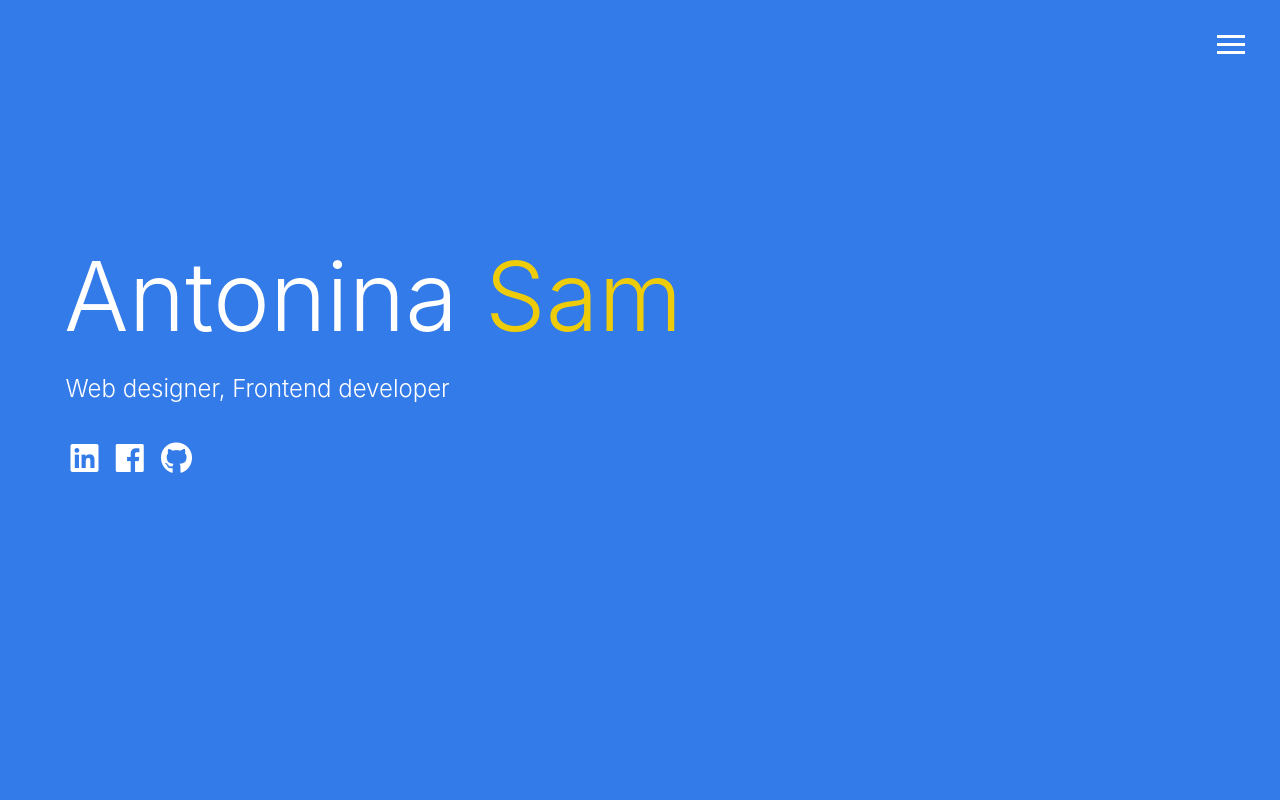
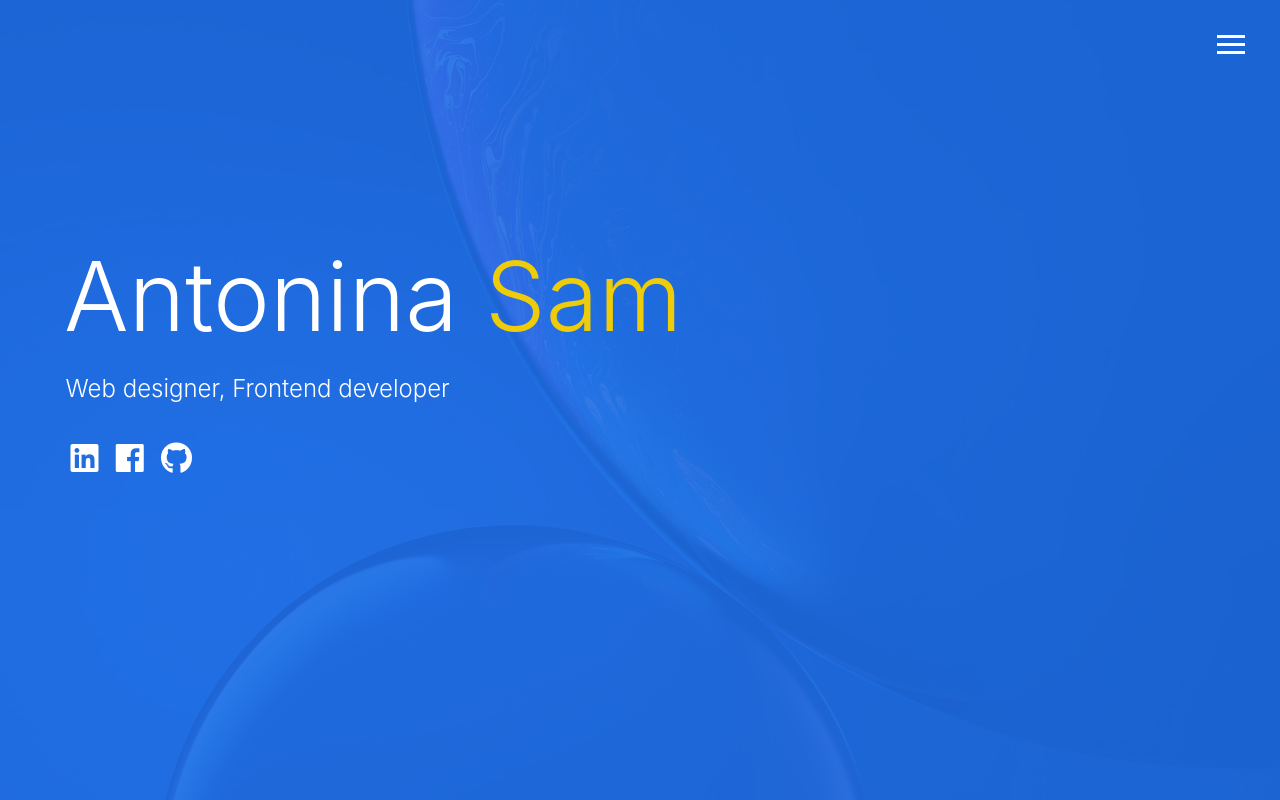
Before and after one commit to AntoninaSam/my_portfolio, a website: page dist/index.html in a window 1280 px wide. Drawn offline with Linux system fonts and the light colour scheme; the site is published under a folder, as on GitHub Pages, so addresses that start at the root find nothing; files whose address does not match are found by name.

Commit message:
photos with .

```diff
--- a/scss/_config.scss
+++ b/scss/_config.scss
@@ -1,7 +1,7 @@
 $primary-color: rgb(29, 109, 230);
 $secondary-color: #eecc0a;
 $show-home-image: true;
-$home-image: url(/dist/img/background.jpg);
+$home-image: url(../img/background.jpg);
 
 $background-opacity: 0.9;
 
--- a/scss/_menu.scss
+++ b/scss/_menu.scss
@@ -94,7 +94,8 @@
     .portrait {
       width: 250px;
       height: 250px;
-      background: url(/dist/img/photo_main.jpg);
+      background: url("../img/photo_main.jpg");
+
       border-radius: 50%;
       border: 4px solid $secondary-color;
       opacity: 0.9;
--- a/scss/_mobile.scss
+++ b/scss/_mobile.scss
@@ -46,7 +46,7 @@
     transform: translate3d(100%, 0, 0);
 
     .portrait {
-      background: url(/dist/img/photo_main_small.jpg);
+      background: url("../img/photo_main_small.jpg");
       width: 150px;
       height: 150px;
     }
```
Also changed, not shown: dist/css/--recursive/main.css.
